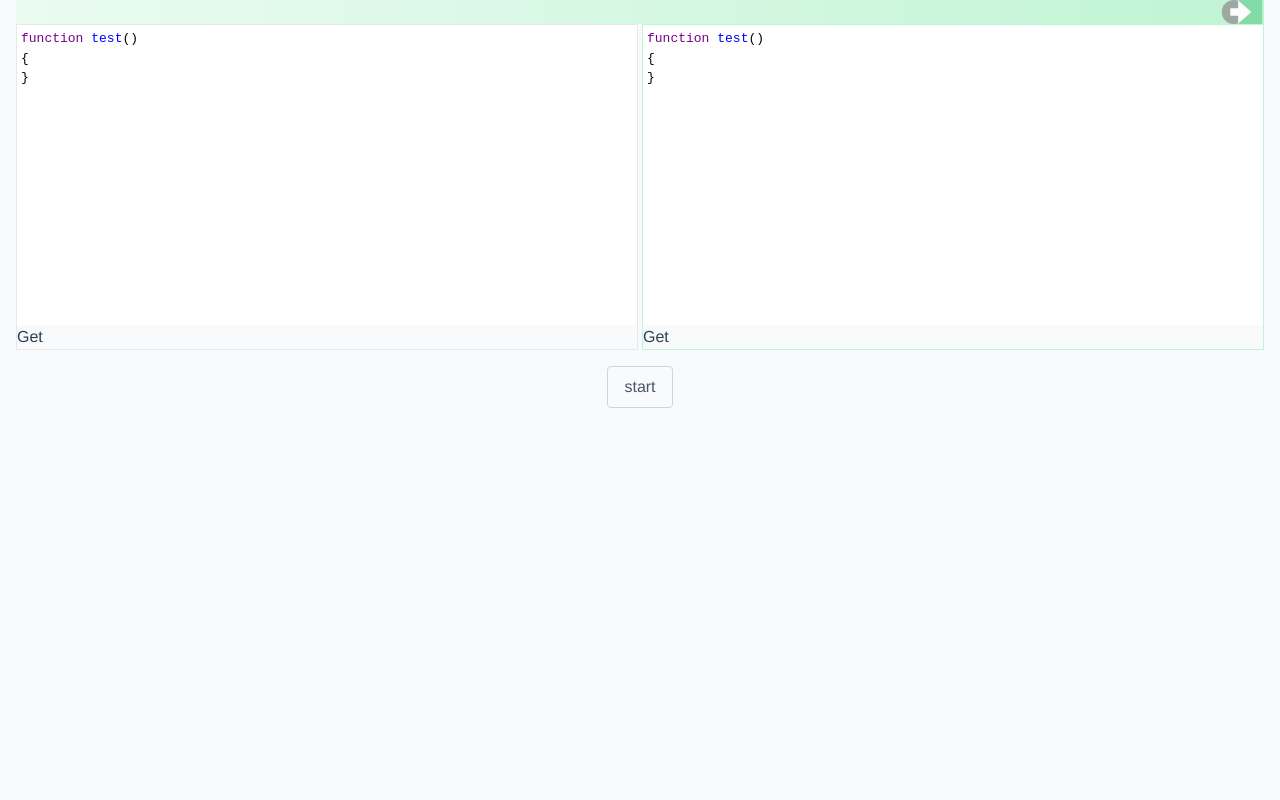
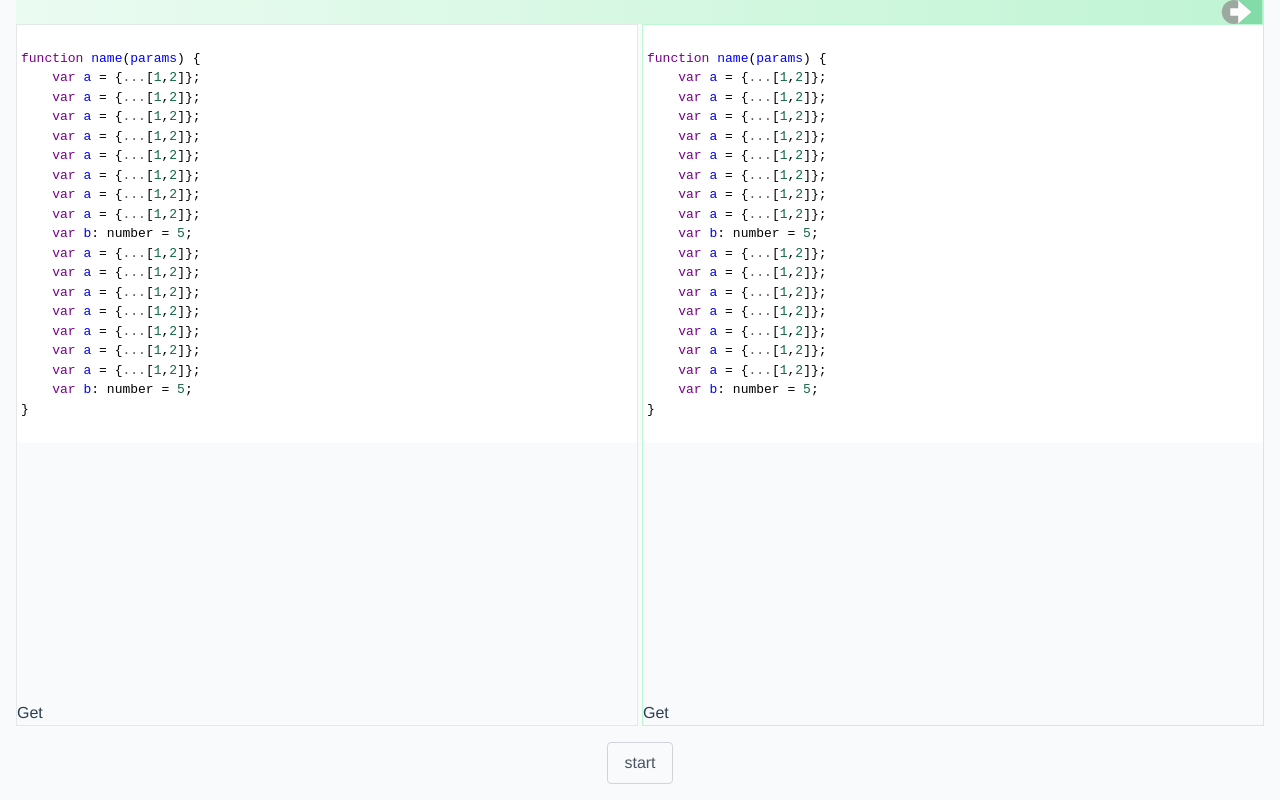
Before and after one commit to maxzz/revue-playground, a Vue app: page / in a window 1280 px wide. Built offline with nearby package versions, Linux system fonts and the light colour scheme.

Commit message:
Feature: add App fluid layout

```diff
--- a/index.html
+++ b/index.html
@@ -6,8 +6,8 @@
     <meta name="viewport" content="width=device-width, initial-scale=1.0" />
     <title>Parser</title>
   </head>
-  <body class="bg-gray-50">
-    <div id="app"></div>
+  <body class="bg-gray-50 h-screen flex">
+    <div id="app" class="flex-1 flex flex-col"></div>
     <script type="module" src="/src/main.ts"></script>
   </body>
 </html>
--- a/src/components/Editor.vue
+++ b/src/components/Editor.vue
@@ -1,7 +1,6 @@
 <template>
     <div class="flex flex-col">
-        <div ref="elEditor">
-        </div>
+        <div ref="elEditor" class="flex-1"></div>
         <div><input type="button" value="Get" @click="onGetText"></div>
     </div>
 </template>
@@ -11,6 +10,7 @@
     import cm from 'codemirror';
     import 'codemirror/mode/javascript/javascript';
     import "codemirror/lib/codemirror.css";
+import { defaultCode } from './convert';
 
     export default defineComponent({
         setup() {
@@ -19,15 +19,17 @@
 
             onMounted(() => {
                 myEditor = cm(elEditor.value, {
-                    value: 'function test()\n{\n}\n',
+                    value: '', // 'function test()\n{\n}\n',
                     mode: 'javascript'
                 });
+
+                myEditor.setValue(defaultCode);
 
                 myEditor.on('change', onChange);
             });
 
             onUnmounted(() => {
-                console.log('Unmounted');
+                //console.log('Unmounted');
                 myEditor.off('change', onChange);
             });
 
@@ -51,3 +53,9 @@
         }
     });
 </script>
+
+<style lang="scss">
+    .CodeMirror {
+        height: auto;
+    }
+</style>
--- a/src/components/Editors.vue
+++ b/src/components/Editors.vue
@@ -1,5 +1,5 @@
 <template>
-    <div class="px-4 mb-4">
+    <div class="px-4 mb-4 flex flex-1">
         <SplitPane>
             <template v-slot:a>
                 <Editor class="flex-1 border border-gray-200" />
@@ -10,8 +10,8 @@
         </SplitPane>
     </div>
 
-    <div class="flex justify-center">
-    <input type="button" value="start" @click="onBtnStart" class="btn important:focus:ring-0">
+    <div class="flex justify-center mb-4">
+        <input type="button" value="start" @click="onBtnStart" class="btn important:focus:ring-0">
     </div>
 </template>
 
@@ -26,7 +26,7 @@
         props: {},
         components: { Editor, SplitPane },
         setup: () => {
-            console.log('start');
+            //console.log('start');
 
             const toast = useToast();
 
--- a/src/components/SplitPane.vue
+++ b/src/components/SplitPane.vue
@@ -73,9 +73,11 @@
 <style lang="scss">
     .splitpane {
         display: flex;
+        flex: 1;
     }
 
     .splitpane-content {
+        display: flex;
         flex: 1;
         min-height: 0; // 'min-height: 0; min-width: 0' for Firefox, otherwise it overflows the parent
         min-width: 0;
--- a/src/components/convert.ts
+++ b/src/components/convert.ts
@@ -27,7 +27,7 @@ function getErrorPos(error: string) {
     return m ? { line: +m[1], col: +m[2] } : {line: 0, col: 0};
 }
 
-let code = `
+export let defaultCode = `
 function name(params) {
     var a = {...[1,2]};
     var a = {...[1,2]};
@@ -75,11 +75,11 @@ export function start() {
     let ast;
 
     try {
-        ast = parse(code, {ecmaVersion: "latest"});
+        ast = parse(defaultCode, {ecmaVersion: "latest"});
     } catch (error) {
         console.log('parse error', error.message);
         const { line, col } = getErrorPos(error.message);
-        console.log(`trace:\n${errorText(code, line, col)}`);
+        console.log(`trace:\n${errorText(defaultCode, line, col)}`);
     }
 
     if (!ast) {
```
